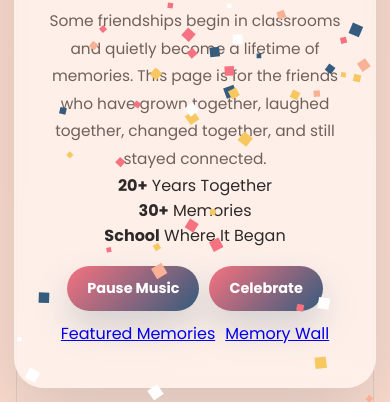
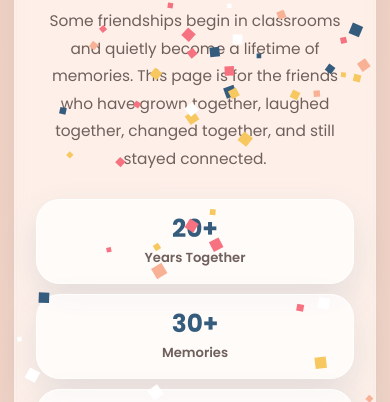
Before and after one commit to nishantmoona/friendship, a plain HTML site: page index.html in a window 390 px wide. Both pictures are taken after a click on the button "Open the Memories". Shown: the part 414-816 px from the top of the page. Drawn offline with Linux system fonts and the light colour scheme.

Commit message:
Update style.css

```diff
--- a/style.css
+++ b/style.css
@@ -678,3 +678,96 @@ button:active {
     height: 360px;
   }
 }
+
+/* Hero memory stats */
+.memory-stats {
+  margin: 34px auto 6px;
+  display: grid;
+  grid-template-columns: repeat(3, 1fr);
+  gap: 14px;
+  max-width: 720px;
+}
+
+.memory-stats div {
+  padding: 18px 14px;
+  border-radius: 24px;
+  background: rgba(255, 255, 255, 0.72);
+  border: 1px solid rgba(255, 255, 255, 0.85);
+  box-shadow: 0 14px 35px rgba(53, 92, 125, 0.12);
+}
+
+.memory-stats strong {
+  display: block;
+  color: var(--plum);
+  font-size: 1.55rem;
+  line-height: 1.1;
+}
+
+.memory-stats span {
+  display: block;
+  margin-top: 6px;
+  color: var(--muted);
+  font-size: 0.82rem;
+  font-weight: 600;
+}
+
+/* Hero navigation buttons */
+.hero-actions a.hero-link {
+  margin-top: 28px;
+  padding: 14px 24px;
+  border-radius: 999px;
+  text-decoration: none;
+  color: var(--plum);
+  background: rgba(255, 255, 255, 0.84);
+  box-shadow: 0 16px 35px rgba(53, 92, 125, 0.14);
+  font-weight: 700;
+  transition: transform 0.2s ease, background 0.2s ease, color 0.2s ease;
+}
+
+.hero-actions a.hero-link:hover {
+  transform: translateY(-2px);
+  color: white;
+  background: linear-gradient(135deg, var(--rose), var(--plum));
+}
+
+/* Designed by footer */
+.designer-credit {
+  width: fit-content;
+  margin: 42px auto 0;
+  padding: 12px 24px;
+  border-radius: 999px;
+  color: var(--plum);
+  background: rgba(255, 255, 255, 0.75);
+  border: 1px solid rgba(53, 92, 125, 0.12);
+  box-shadow: 0 12px 30px rgba(53, 92, 125, 0.12);
+  font-size: 0.9rem;
+  font-weight: 700;
+  letter-spacing: 0.4px;
+}
+
+/* Mobile fixes */
+@media (max-width: 640px) {
+  .memory-stats {
+    grid-template-columns: 1fr;
+    gap: 10px;
+    margin-top: 26px;
+  }
+
+  .memory-stats div {
+    padding: 15px 12px;
+  }
+
+  .hero-actions a.hero-link {
+    width: 100%;
+    max-width: 280px;
+    text-align: center;
+    margin-top: 10px;
+    padding: 12px 20px;
+    font-size: 0.9rem;
+  }
+
+  .designer-credit {
+    margin-top: 34px;
+    font-size: 0.82rem;
+  }
+}
```
